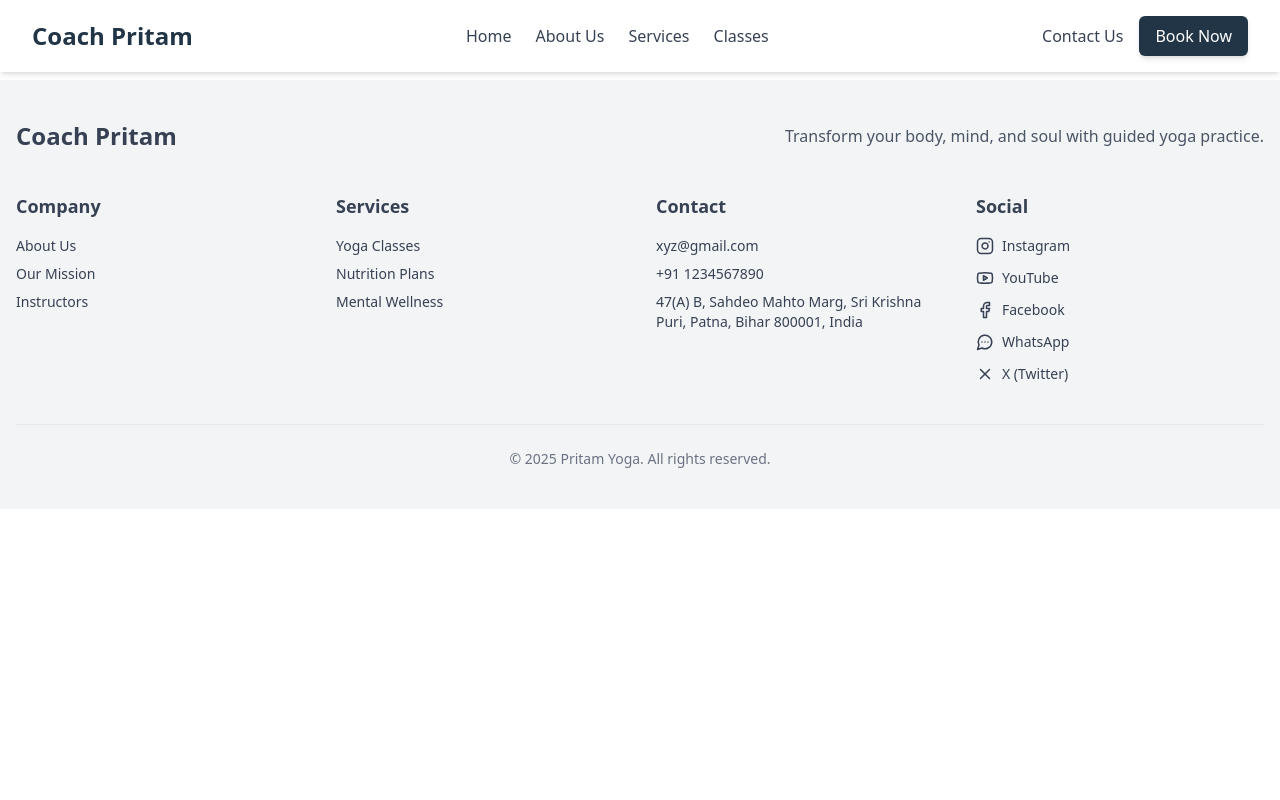
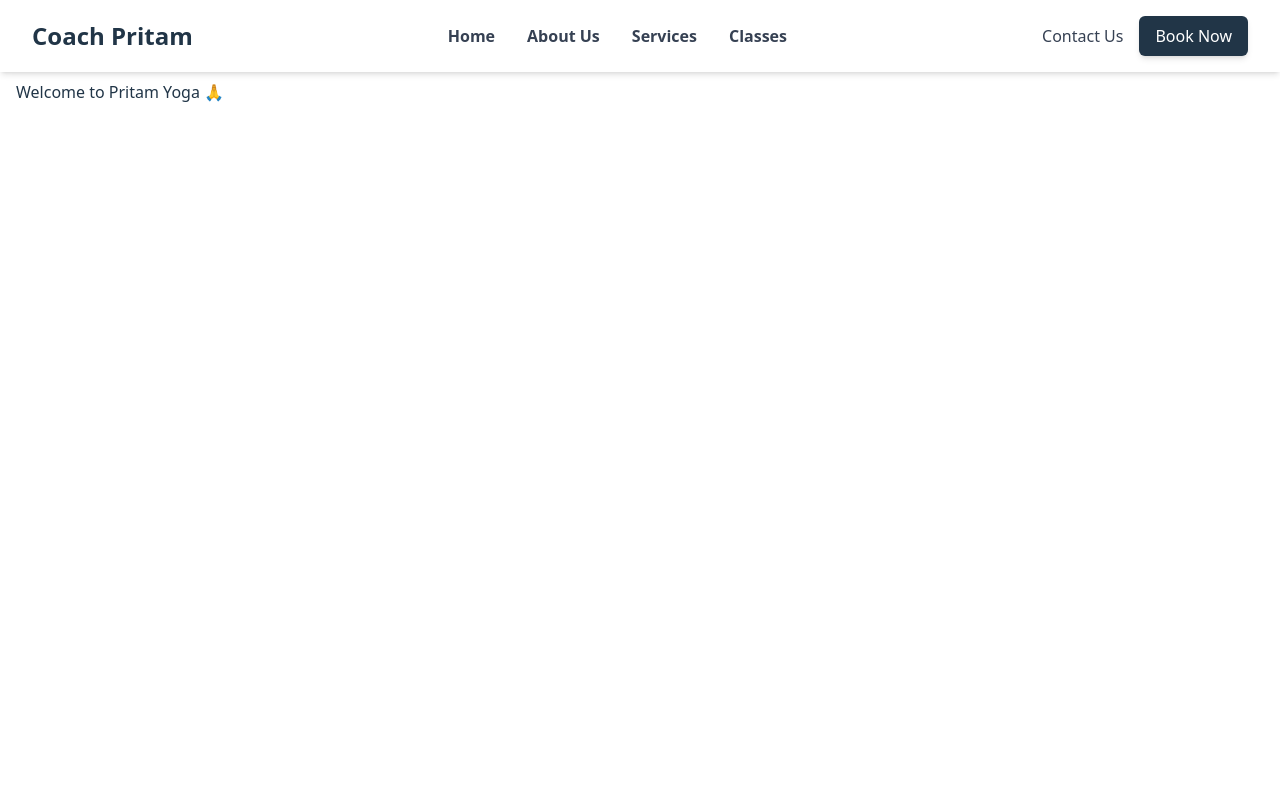
Before and after one commit to aarvi18/coach-pritam-yoga-instructor, a React (Vite) app: page / in a window 1280 px wide. Shown: the top 800 px of the page. Built offline with nearby package versions, Linux system fonts and the light colour scheme.

Commit message:
feat : added routing & layout for fixing top and bottom

```diff
--- a/package.json
+++ b/package.json
@@ -15,6 +15,7 @@
     "lucide-react": "^0.487.0",
     "react": "^19.0.0",
     "react-dom": "^19.0.0",
+    "react-router-dom": "^7.5.0",
     "tailwindcss": "^4.1.3"
   },
   "devDependencies": {
--- a/src/App.tsx
+++ b/src/App.tsx
@@ -1,13 +1,20 @@
+// src/App.tsx
 import React from 'react'
-import { Navbar } from './components/navbar'
-import { Footer } from './components/footer'
+import { BrowserRouter, Routes, Route } from 'react-router-dom'
+import Layout from './layout/Layout'
+import { HomePage } from './pages'
 
 const App: React.FC = () => {
   return (
-    <>
-      <Navbar />
-      <Footer />
-    </>
+    <BrowserRouter>
+      <Routes>
+        <Route path="/" element={<Layout />}>
+          <Route index element={<HomePage />} />
+          {/* Add 404 */}
+          <Route path="*" element={<div>404 - Not Found</div>} />
+        </Route>
+      </Routes>
+    </BrowserRouter>
   )
 }
 
--- /dev/null
+++ b/src/components/index.ts
@@ -0,0 +1,2 @@
+export { default as Navbar } from './navbar/Navbar'
+export { default as Footer } from './footer/Footer'
--- a/src/components/navbar/MobileMenu.tsx
+++ b/src/components/navbar/MobileMenu.tsx
@@ -1,12 +1,19 @@
-// MobileMenu.tsx
 import React from 'react'
 import { motion } from 'framer-motion'
-import { Home, Info, HeartHandshake, Dumbbell } from 'lucide-react' // 👈 Icons
+import { NavLink } from 'react-router-dom'
+import { Home, Info, HeartHandshake, Dumbbell } from 'lucide-react'
 
 interface Props {
   isOpen: boolean
   onClose: () => void
 }
+
+const menuItems = [
+  { name: 'Home', path: '/', icon: <Home size={20} /> },
+  { name: 'About Us', path: '/about', icon: <Info size={20} /> },
+  { name: 'Services', path: '/services', icon: <HeartHandshake size={20} /> },
+  { name: 'Classes', path: '/classes', icon: <Dumbbell size={20} /> },
+]
 
 export const MobileMenu: React.FC<Props> = ({ isOpen, onClose }) => {
   if (!isOpen) return null
@@ -20,19 +27,24 @@ export const MobileMenu: React.FC<Props> = ({ isOpen, onClose }) => {
       className="fixed top-17 right-0 h-auto w-64 bg-white shadow-lg z-50 p-6 flex flex-col gap-6 md:hidden"
     >
       <ul className="flex flex-col gap-4 text-lg font-medium text-gray-700">
-        <li className="hover:text-primary cursor-pointer flex items-center gap-2">
-          <Home size={20} /> Home
-        </li>
-        <li className="hover:text-primary cursor-pointer flex items-center gap-2">
-          <Info size={20} /> About Us
-        </li>
-        <li className="hover:text-primary cursor-pointer flex items-center gap-2">
-          <HeartHandshake size={20} /> Services
-        </li>
-        <li className="hover:text-primary cursor-pointer flex items-center gap-2">
-          <Dumbbell size={20} /> Classes
-        </li>
+        {menuItems.map((item) => (
+          <li key={item.name}>
+            <NavLink
+              to={item.path}
+              onClick={onClose}
+              className={({ isActive }) =>
+                `flex items-center gap-2 px-2 py-1 rounded-md transition-colors duration-200 ${
+                  isActive ? 'text-primary font-semibold' : 'hover:text-primary'
+                }`
+              }
+            >
+              {item.icon}
+              {item.name}
+            </NavLink>
+          </li>
+        ))}
       </ul>
+
       <button
         className="mt-auto bg-primary text-white px-4 py-2 rounded-xl shadow-md hover:bg-primary-dark transition"
         onClick={onClose}
--- a/src/components/navbar/NavbarMenu.tsx
+++ b/src/components/navbar/NavbarMenu.tsx
@@ -1,11 +1,42 @@
-// NavbarMenu.tsx
 import React from 'react'
+import { NavLink } from 'react-router-dom'
+import { motion } from 'framer-motion'
 
-export const NavbarMenu: React.FC = () => (
-  <ul className="flex gap-6 text-gray-700 font-medium">
-    <li className="hover:text-primary cursor-pointer">Home</li>
-    <li className="hover:text-primary cursor-pointer">About Us</li>
-    <li className="hover:text-primary cursor-pointer">Services</li>
-    <li className="hover:text-primary cursor-pointer">Classes</li>
-  </ul>
-)
+const navItems = [
+  { name: 'Home', path: '/' },
+  { name: 'About Us', path: '/about' },
+  { name: 'Services', path: '/services' },
+  { name: 'Classes', path: '/classes' },
+]
+
+export const NavbarMenu: React.FC = () => {
+  return (
+    <ul className="flex gap-8 text-[16px] font-semibold text-gray-700">
+      {navItems.map((item) => (
+        <li key={item.name} className="relative">
+          <NavLink
+            to={item.path}
+            className={({ isActive }) =>
+              `pb-1 transition-colors duration-300 ${
+                isActive ? 'text-primary' : 'hover:text-primary'
+              }`
+            }
+          >
+            {({ isActive }) => (
+              <>
+                {item.name}
+                {isActive && (
+                  <motion.div
+                    layoutId="nav-underline"
+                    className="absolute left-0 bottom-0 h-[2px] w-full bg-primary rounded-full"
+                    transition={{ duration: 0.3 }}
+                  />
+                )}
+              </>
+            )}
+          </NavLink>
+        </li>
+      ))}
+    </ul>
+  )
+}
--- /dev/null
+++ b/src/layout/Layout.tsx
@@ -0,0 +1,18 @@
+import React from 'react'
+import { Outlet } from 'react-router-dom'
+import { Navbar } from '../components'
+import { Footer } from '../components'
+
+const Layout: React.FC = () => {
+  return (
+    <>
+      <Navbar />
+      <main className="pt-20 min-h-screen px-4">
+        <Outlet />
+      </main>
+      <Footer />
+    </>
+  )
+}
+
+export default Layout
--- /dev/null
+++ b/src/pages/Home.tsx
@@ -0,0 +1,8 @@
+// pages/Home.tsx
+import React from 'react'
+
+const Home: React.FC = () => {
+  return <div>Welcome to Pritam Yoga 🙏</div>
+}
+
+export default Home
--- /dev/null
+++ b/src/pages/index.ts
@@ -0,0 +1 @@
+export { default as HomePage } from './Home'
```
Also changed, not shown: 1 other file (tests, documents, lock files or other folders).
